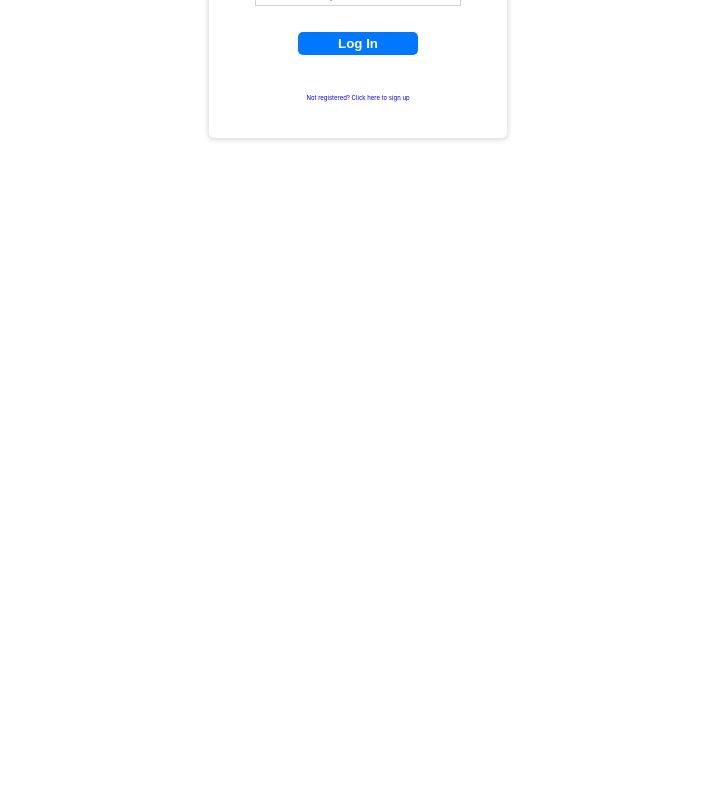
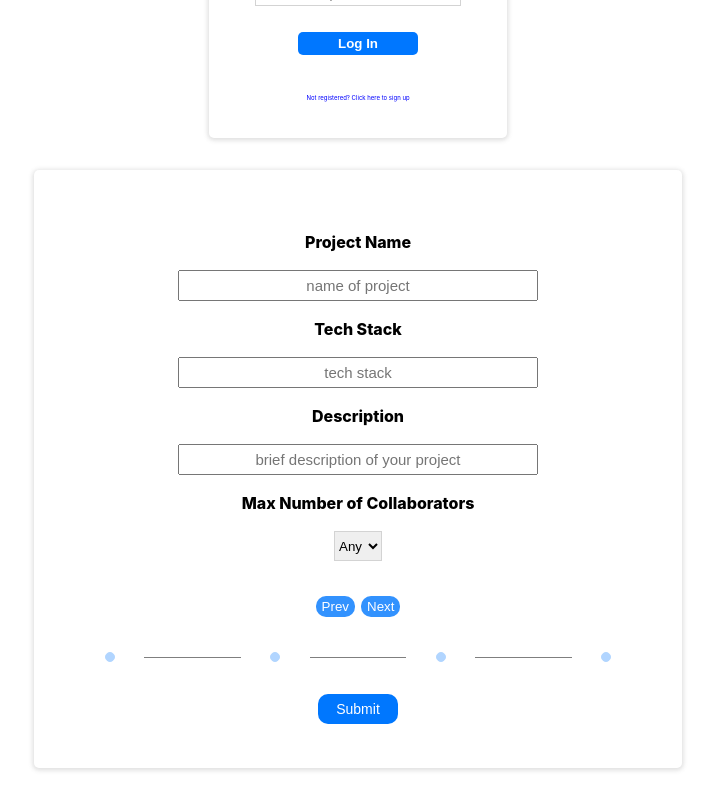
Before and after one commit to chanp-ark/project-together, a React (Create React App) app: page / in a window 1280 px wide. Shown: the part 325-1125 px from the top of the page, without its empty margins (282-997 px from the left). Before the commit the page ends 800 px from the top, so only its background shows below. Built offline with nearby package versions, Linux system fonts and the light colour scheme.

Commit message:
create multi-form without the functionality

```diff
--- a/src/client/About/about.js
+++ b/src/client/About/about.js
@@ -7,7 +7,7 @@ const About = () => {
         <div className="about-container">
             <div className="about-title">P<span className="about-subtitle">roject</span> T<span className="about-subtitle">ogether</span></div>
             <div className="about-motto">Going Further Faster Together</div>
-            <img src="https://images.unsplash.com/photo-1519389950473-47ba0277781c?ixlib=rb-1.2.1&ixid=eyJhcHBfaWQiOjEyMDd9&auto=format&fit=crop&w=1650&q=80" />
+            <img alt="five laptops on wooden tables, collaboration" src="https://images.unsplash.com/photo-1519389950473-47ba0277781c?ixlib=rb-1.2.1&ixid=eyJhcHBfaWQiOjEyMDd9&auto=format&fit=crop&w=1650&q=80" />
             <div className="about-description">
                 Lorem ipsum dolor sit amet, consectetur adipiscing elit, sed do eiusmod tempor incididunt ut labore et dolore magna aliqua. Ut enim ad minim veniam, quis nostrud exercitation ullamco laboris nisi ut aliquip ex ea commodo consequat. Duis aute irure dolor in reprehenderit in voluptate velit esse cillum dolore eu fugiat nulla pariatur. Excepteur sint occaecat cupidatat non proident, sunt in culpa qui officia deserunt mollit anim id est laborum.
             </div>
--- a/src/client/HomePage/home.js
+++ b/src/client/HomePage/home.js
@@ -1,7 +1,7 @@
 import React from 'react';
 
 import LogIn from "../LogIn/log_in.component"
-import CreateNewProjectForm from "../Projects/CreateProject/create-form.component"
+import MultiStepForm from '../Projects/CreateProject/multistep-form.component';
 
 // for now, go directly to login
 
@@ -9,6 +9,7 @@ const Home = () => {
     return (
         <div>
            <LogIn />
+           <MultiStepForm />
         </div>
 
     )
--- /dev/null
+++ b/src/client/Projects/CreateProject/multistep-form.component.js
@@ -0,0 +1,147 @@
+import React from 'react'
+
+import "./multistep-form.styles.css"
+
+const MultiStepForm = () => {
+
+    const initialState = {
+        projectName: '',
+        techStack: '',
+        description: '',
+        maxCap: ''
+    }
+
+    const [ project, setProject ] = React.useState(initialState)
+
+    const {projectName, techStack, description, maxCap} = project
+
+    const handleChange = e => {
+        e.preventDefault()
+        console.log(e.target.value)
+        setProject({
+            ...project,
+            [e.target.name]: e.target.value
+        })
+    }
+
+    const handleSubmit = e => {
+        e.preventDefault()
+        console.log(project)
+        // update db
+        setProject({
+
+        })
+    }
+
+    // current tab starting as the initial tab
+
+    const [currentTab, setCurrentTab] = React.useState('show-tab-1')
+
+    // display current tab
+
+    // create function 'showTab' that will displayed the specified tab
+        // grab class
+
+    // don't need validations because of "required"
+
+
+    const prevNext = () => {
+        console.log(document.getElementsByClassName("tab"))
+    }
+
+    return (
+        <form className="multi-container" onSubmit={handleSubmit}>
+
+            <div className="multi-subcontainer">
+
+
+                <div className="tab">
+                    <label className="tab-label">Project Name</label>
+                    <input
+                        type="text"
+                        name="projectName"
+                        value={projectName}
+                        onChange={handleChange}
+                        placeholder="name of project"
+                        required
+                    />
+                </div>
+
+                <div className="tab">
+                    <label className="tab-label">Tech Stack</label>
+                    <input
+                        type="text"
+                        name="techStack"
+                        value={techStack}
+                        onChange={handleChange}
+                        placeholder="tech stack"
+                        required
+                    />
+                </div>
+
+                <div className="tab">
+                    <label className="tab-label">Description</label>
+                    <input
+                        type="text"
+                        name="description"
+                        value={description}
+                        onChange={handleChange}
+                        placeholder="brief description of your project"
+                        required
+                    />
+                </div>
+
+                <div className="tab">
+                    <label className="tab-label">Max Number of Collaborators</label>
+                    <select id="maxCap" name="maxCap" onChange={handleChange}required>
+                        <option value="0">Any</option>
+                        <option value="2">2</option>
+                        <option value="3">3</option>
+                        <option value="4">4</option>
+                        <option value="5">5</option>
+                        <option value="6">6</option>
+                    </select>
+                </div>
+
+                <div className="prevNext">
+                    <button
+                        id="prevBtn"
+                        onClick={e => {
+                            e.preventDefault();
+                            prevNext()
+                            }
+                        }>
+                            Prev
+                        </button>
+                    <button
+                        id="nextBtn"
+                        onClick={e => {
+                            e.preventDefault();
+                            prevNext()
+                            }
+                        }>
+                            Next
+                        </button>
+                </div>
+
+                <div className="multi-tracker">
+                    <span className="step"></span>
+                    <span className="line"></span>
+                    <span className="step"></span>
+                    <span className="line"></span>
+                    <span className="step"></span>
+                    <span className="line"></span>
+                    <span className="step"></span>
+                </div>
+
+                <input
+                    className="multi-submit"
+                    type="submit"
+                />
+            </div>
+
+        </form>
+    )
+}
+
+export default MultiStepForm
--- /dev/null
+++ b/src/client/Projects/CreateProject/multistep-form.styles.css
@@ -0,0 +1,142 @@
+.multi-container {
+    width: 70%;
+    margin: auto;
+}
+
+.multi-subcontainer {
+    display: flex;
+    flex-direction: column;
+    justify-content: center;
+    margin: 2em auto;
+    height: 550px;
+    box-shadow: 0 1px 4px 1.5px rgba(100,100,100,0.2);
+    padding: 1.5em;
+    border-radius: 5px;
+    line-height: 1.5em;
+    min-width: 393px;
+    max-width: 600px;
+}
+
+.tab {
+    display: flex;
+    flex-direction: column;
+    width: 60%;
+    margin: 0 auto;
+}
+
+.tab {
+    display: flex;
+    flex-direction: column;
+    width: 60%;
+    margin: 0 auto;
+}
+
+.tab-label {
+    margin: 1em auto 1em auto;
+}
+
+.multi-submit {
+    width: 10%;
+}
+
+.multi-tracker {
+    margin: 2em;
+    display: flex;
+    justify-content: space-between;
+}
+
+.tab input {
+    font-size: 15px;
+    text-align: center;
+    padding: 5px;
+}
+
+.tab input:focus {
+    outline: 2px ridge rgba(0, 0, 10, 0.2);
+}
+
+#maxCap {
+    margin: 0 auto;
+    height: 30px;
+    width: 48px;
+    border: 1px solid rgba(100,100,100,0.2)
+}
+
+
+#maxCap:focus {
+    outline: none;
+}
+
+.prevNext {
+    margin: 2em auto 0 auto;
+}
+
+.prevNext button {
+    margin: 3px;
+    padding: 3px 6px;
+    border: none;
+    border-radius: 10px;
+    background-color: #0077FE;
+    color: white;
+    opacity: 0.8;
+}
+
+.step {
+    height: 8px;
+    width: 8px;
+    margin: auto;
+    background: #0077FF;
+    border: 1px solid #0077FE;
+    border-radius: 50%;
+    opacity: 0.3;
+
+}
+
+.step-active{
+    height: 20px;
+    width: 20px;
+    margin: auto;
+    background: #0077FF;
+    border-radius: 50%;
+    opacity: 1;
+
+}
+
+.line {
+    height: 1.1px;
+    width: 18%;
+    margin: auto;
+    background-color: black;
+    opacity: 0.5;
+    display: inline-block;
+}
+
+.line-active {
+    width: 10%;
+    height: 1.1px;
+    margin: auto;
+    background-color: black;
+    opacity: 0.5;
+    display: inline-block;
+}
+
+.multi-submit {
+    margin: 0 auto;
+    border: none;
+    color: white;
+    background-color: #0077FE;
+    height: 30px;
+    width: 80px;
+    font-size: 14px;
+    border-radius: 10px;
+}
+
+.multi-submit:hover {
+    transform: scale(1.2);
+    transition : all 220ms ease-in-out
+}
+
+.multi-submit:focus {
+    outline: none;
+    transform: scale(1.1)
+}
```
Also changed, not shown: src/client/Projects/CreateProject/FormCategories/description.component.js (added), src/client/Projects/CreateProject/FormCategories/maxCap.component.js (added), src/client/Projects/CreateProject/FormCategories/project-name.component.js (added), src/client/Projects/CreateProject/FormCategories/tech-stack.component.js (added), src/client/SignUp/sign_up.styles.css (line endings or trailing spaces), 1 other file (tests, documents, lock files or other folders).
